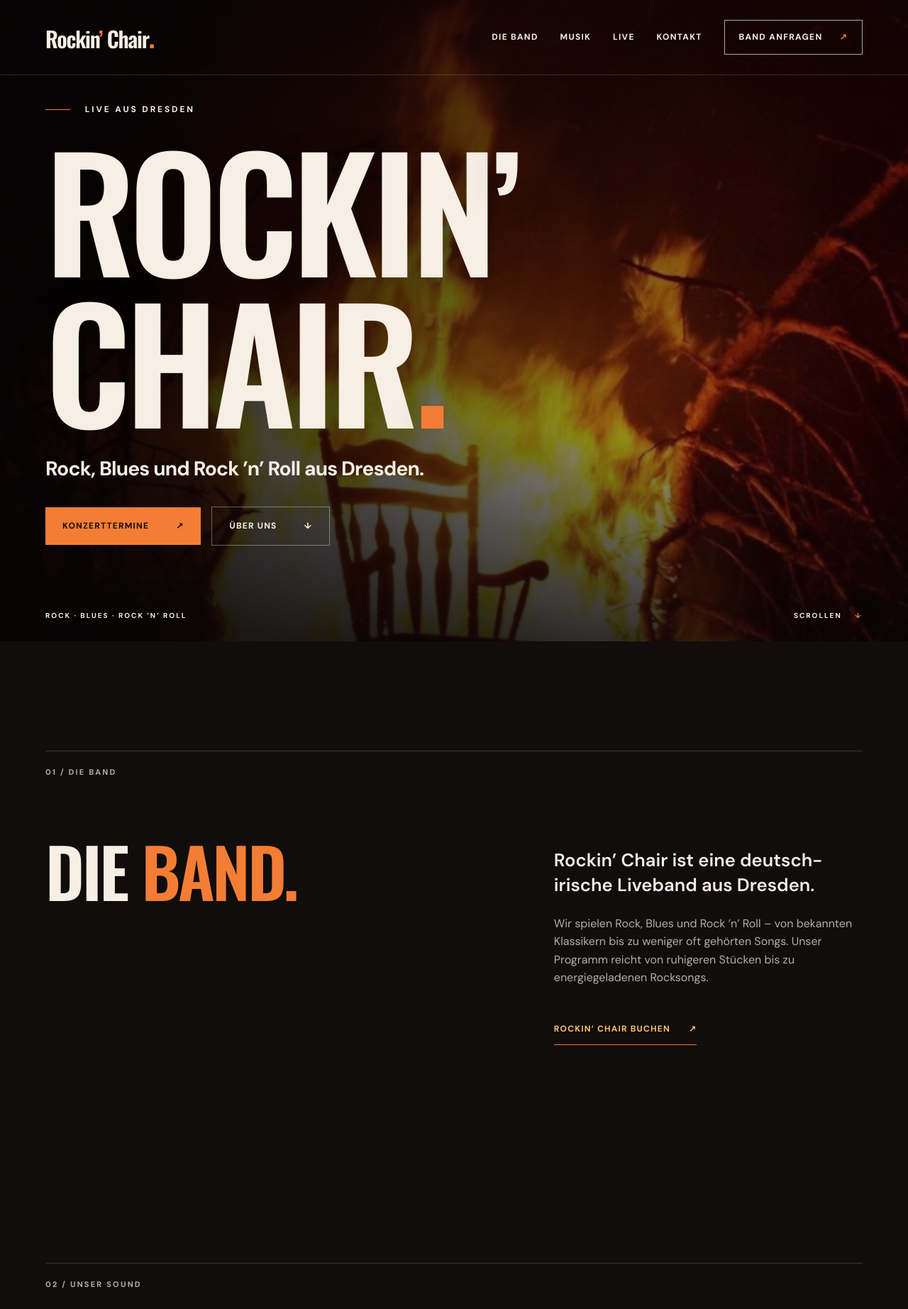
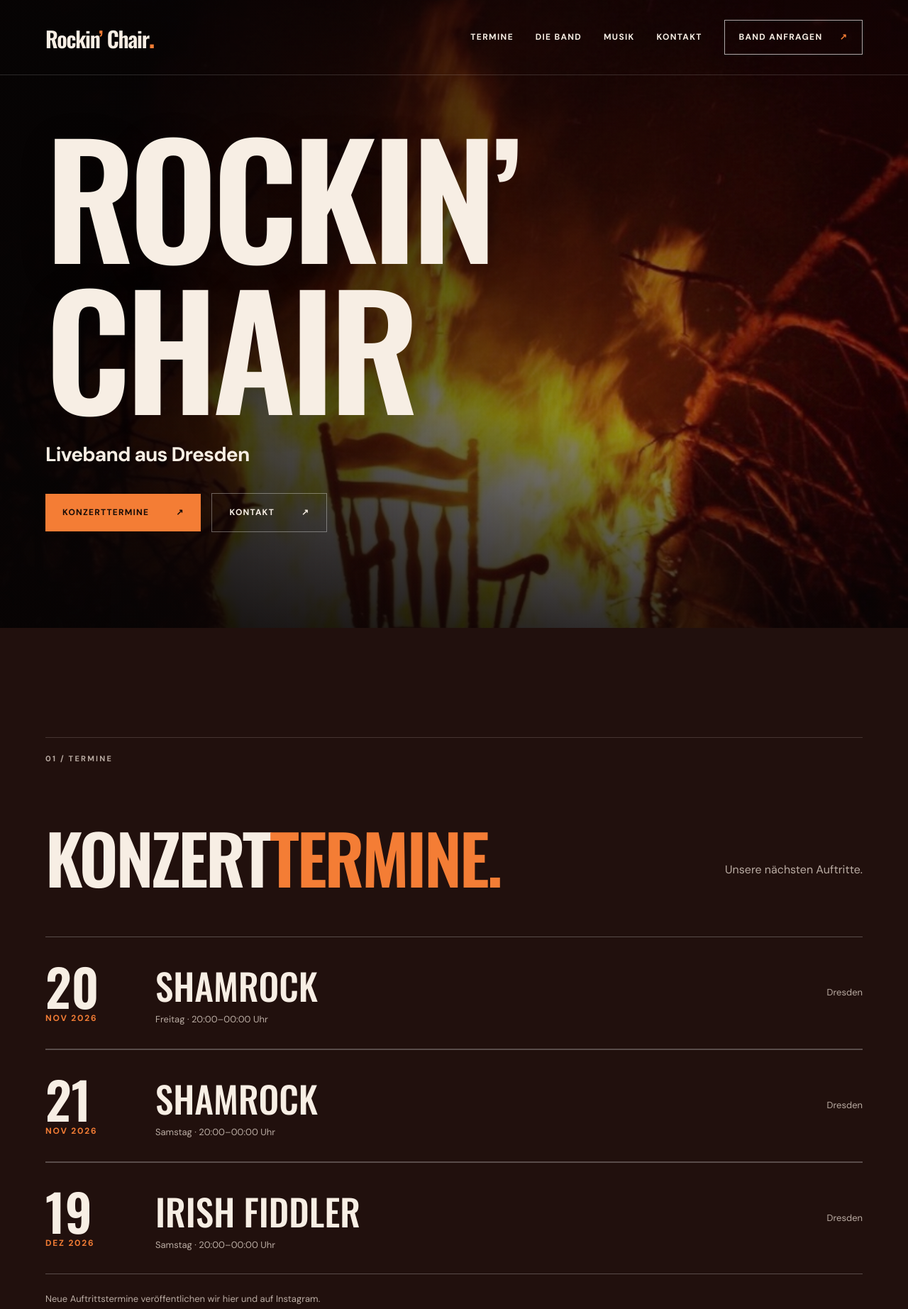
Before and after one commit to andemilligan-oss/rockin-chair-website, a plain HTML site: page index.html in a window 1280 px wide. Shown: the top 1845 px of the page at 71% size. Drawn offline with nearby package versions, Linux system fonts and the light colour scheme.

Commit message:
Termine nach oben setzen und Startseite sachlich mit Bandmotiv gestalten

```diff
--- a/index.html
+++ b/index.html
@@ -18,9 +18,9 @@
     <a class="brand" href="#oben" aria-label="Rockin’ Chair – zur Startseite">Rockin<span>’</span> Chair<span class="brand-dot">.</span></a>
     <button class="menu-toggle" type="button" aria-label="Menü öffnen" aria-controls="hauptnavigation" aria-expanded="false"><span></span><span></span><span></span></button>
     <nav class="nav" id="hauptnavigation" aria-label="Hauptnavigation">
+      <a href="#termine">Termine</a>
       <a href="#band">Die Band</a>
       <a href="#musik">Musik</a>
-      <a href="#termine">Live</a>
       <a href="#kontakt">Kontakt</a>
       <a class="nav-booking" href="#kontakt">Band anfragen <span aria-hidden="true">↗</span></a>
     </nav>
@@ -31,53 +31,19 @@
       <div class="hero-picture" aria-hidden="true"></div>
       <div class="hero-shade" aria-hidden="true"></div>
       <div class="hero-content wrap">
-        <p class="eyebrow"><span class="line"></span> LIVE AUS DRESDEN</p>
-        <h1 id="hero-titel">Rockin<span class="apostrophe">’</span><br>Chair<span class="period">.</span></h1>
-        <p class="hero-tagline">Rock, Blues und Rock ’n’ Roll aus Dresden.</p>
+        <h1 id="hero-titel">Rockin’<br>Chair</h1>
+        <p class="hero-tagline">Liveband aus Dresden</p>
         <div class="hero-actions">
           <a class="button button-primary" href="#termine">Konzerttermine <span aria-hidden="true">↗</span></a>
-          <a class="button button-ghost" href="#band">Über uns <span aria-hidden="true">↓</span></a>
+          <a class="button button-ghost" href="#kontakt">Kontakt <span aria-hidden="true">↗</span></a>
         </div>
       </div>
-      <div class="hero-bottom wrap"><span>ROCK · BLUES · ROCK ’N’ ROLL</span><a href="#band" aria-label="Weiter zur Band">SCROLLEN <span aria-hidden="true">↓</span></a></div>
-    </section>
 
-    <section class="intro section wrap" id="band" aria-labelledby="band-titel">
-      <div class="section-number">01 / DIE BAND</div>
-      <div class="intro-grid">
-        <div>
-          <h2 id="band-titel">Die <em>Band.</em></h2>
-        </div>
-        <div class="intro-copy">
-          <p class="lead">Rockin’ Chair ist eine deutsch-irische Liveband aus Dresden.</p>
-          <p>Wir spielen Rock, Blues und Rock ’n’ Roll – von bekannten Klassikern bis zu weniger oft gehörten Songs. Unser Programm reicht von ruhigeren Stücken bis zu energiegeladenen Rocksongs.</p>
-          <a class="text-link" href="#kontakt">Rockin’ Chair buchen <span aria-hidden="true">↗</span></a>
-        </div>
-      </div>
-    </section>
-
-
-
-    <section class="music section wrap" id="musik" aria-labelledby="musik-titel">
-      <div class="section-number">02 / UNSER SOUND</div>
-      <div class="music-layout">
-        <div>
-          <h2 id="musik-titel">Unsere <em>Musik.</em></h2>
-          <p>Unser Repertoire umfasst Rock, Blues und Rock ’n’ Roll aus mehreren Jahrzehnten.</p>
-        </div>
-        <div class="genre-list">
-          <div class="genre"><span>01</span><strong>Rockklassiker</strong><span aria-hidden="true">↗</span></div>
-          <div class="genre"><span>02</span><strong>Blues &amp; Soul</strong><span aria-hidden="true">↗</span></div>
-          <div class="genre"><span>03</span><strong>Rock ’n’ Roll</strong><span aria-hidden="true">↗</span></div>
-
-        </div>
-      </div>
-      <div class="influences"><span>UNTER ANDEREM INSPIRIERT VON</span><p>Creedence Clearwater Revival <b>·</b> Jimi Hendrix <b>·</b> Thin Lizzy <b>·</b> John Mayer <b>·</b> Ray LaMontagne</p></div>
     </section>
 
     <section class="live section" id="termine" aria-labelledby="termine-titel">
       <div class="wrap">
-        <div class="section-number">03 / LIVE</div>
+        <div class="section-number">01 / TERMINE</div>
         <div class="section-head">
           <div><h2 id="termine-titel">Konzert<em>termine.</em></h2></div>
           <p>Unsere nächsten Auftritte.</p>
@@ -101,6 +67,39 @@
       </div>
     </section>
 
+    <section class="intro section wrap" id="band" aria-labelledby="band-titel">
+      <div class="section-number">02 / DIE BAND</div>
+      <div class="intro-grid">
+        <div>
+          <h2 id="band-titel">Die <em>Band.</em></h2>
+        </div>
+        <div class="intro-copy">
+          <p class="lead">Rockin’ Chair ist eine Liveband aus Dresden.</p>
+          <p>Wir spielen Rock, Blues und Rock ’n’ Roll aus mehreren Jahrzehnten. Neben Coversongs gehören auch eigene Stücke zu unserem Programm.</p>
+          <a class="text-link" href="#kontakt">Rockin’ Chair buchen <span aria-hidden="true">↗</span></a>
+        </div>
+      </div>
+    </section>
+
+
+
+    <section class="music section wrap" id="musik" aria-labelledby="musik-titel">
+      <div class="section-number">03 / MUSIK</div>
+      <div class="music-layout">
+        <div>
+          <h2 id="musik-titel">Unsere <em>Musik.</em></h2>
+          <p>Unser Repertoire umfasst Rock, Blues und Rock ’n’ Roll aus mehreren Jahrzehnten.</p>
+        </div>
+        <div class="genre-list">
+          <div class="genre"><span>01</span><strong>Rockklassiker</strong><span aria-hidden="true">↗</span></div>
+          <div class="genre"><span>02</span><strong>Blues &amp; Soul</strong><span aria-hidden="true">↗</span></div>
+          <div class="genre"><span>03</span><strong>Rock ’n’ Roll</strong><span aria-hidden="true">↗</span></div>
+
+        </div>
+      </div>
+      <div class="influences"><span>UNTER ANDEREM INSPIRIERT VON</span><p>Creedence Clearwater Revival <b>·</b> Jimi Hendrix <b>·</b> Thin Lizzy <b>·</b> John Mayer <b>·</b> Ray LaMontagne</p></div>
+    </section>
+
     <section class="booking section wrap" id="kontakt" aria-labelledby="kontakt-titel">
       <div class="section-number">04 / KONTAKT</div>
       <h2 id="kontakt-titel">Kontakt &amp;<br><em>Buchung.</em></h2>
```
